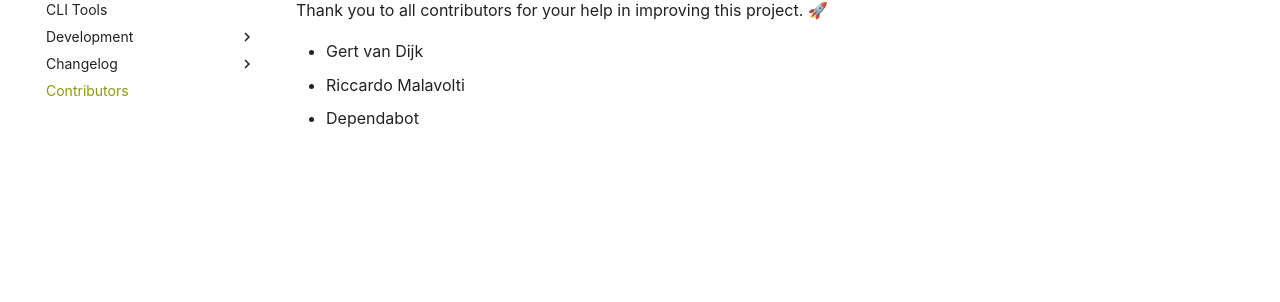
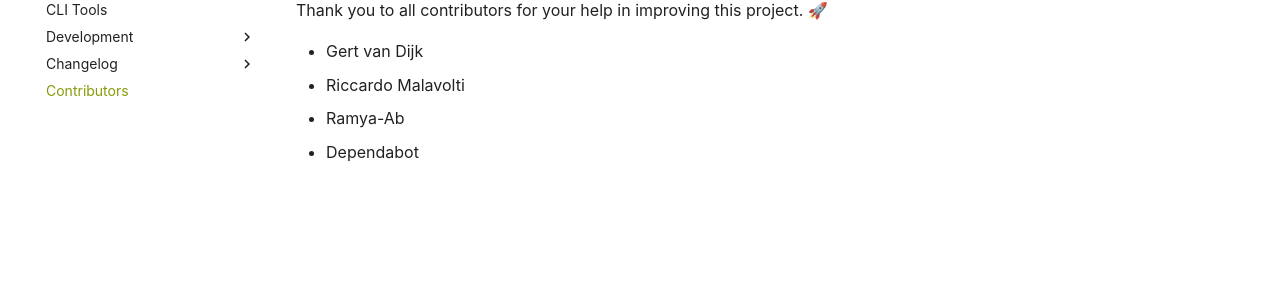
Before and after one commit to Nicoretti/crc, an MkDocs documentation site: the page built from docs/docs/contributors.md, in a window 1280 px wide. Shown: the part 182-484 px from the top of the page. Built offline with MkDocs 1.6.1 and Material for MkDocs 9.7.7, drawn with Linux system fonts in a browser that asks for light colours; comment, search, counter and statistics services are not loaded.

Commit message:
Update contributors

```diff
--- a/docs/docs/contributors.md
+++ b/docs/docs/contributors.md
@@ -4,4 +4,5 @@ Thank you to all contributors for your help in improving this project. 🚀
 
 * Gert van Dijk
 * Riccardo Malavolti
+* Ramya-Ab
 * Dependabot
```
